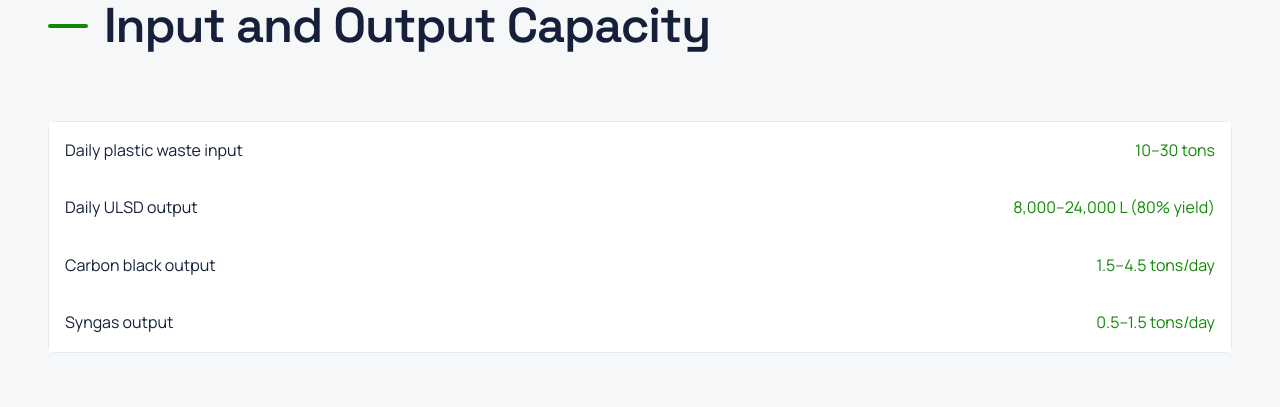
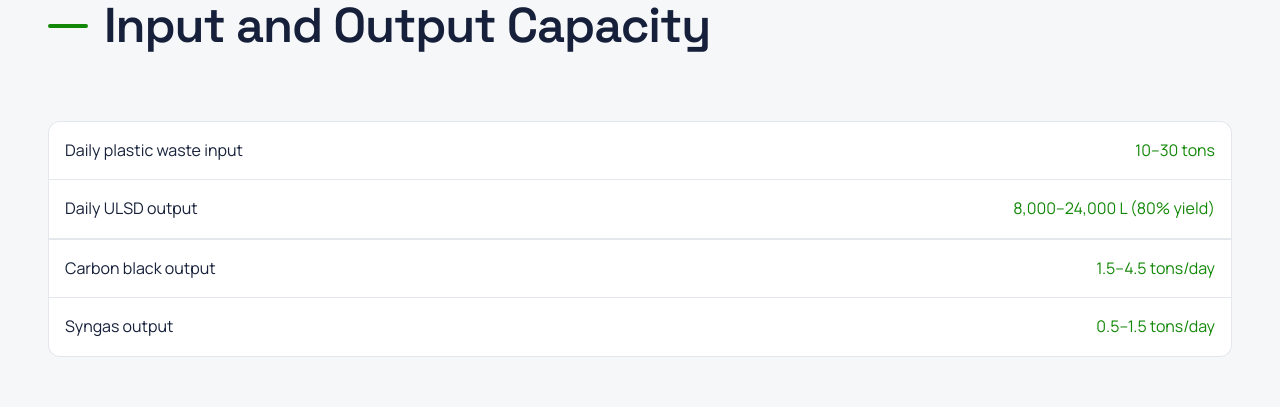
Before and after one commit to divyanshchahar/kinesis, a Next.js app: page /products/plastic_to_diesel in a window 1280 px wide. Shown: the part 940-1347 px from the top of the page. Built offline with nearby package versions, Linux system fonts and the light colour scheme.

Commit message:
updated styling

```diff
--- a/src/ui/layouts/CharactersticTableLayout.module.css
+++ b/src/ui/layouts/CharactersticTableLayout.module.css
@@ -2,6 +2,20 @@
     display: flex;
     flex-direction: column;
 
-    border-radius: var(--radius-2);
+    /*border-radius: var(--radius-2);*/
+    /*border: 1px solid var(--color-border);*/
+}
+
+.bordered {
     border: 1px solid var(--color-border);
 }
+
+.bordered:first-child {
+    border-radius: var(--radius-3) var(--radius-3) 0 0;
+    border-bottom: 0;
+}
+
+.bordered:last-child {
+    border-radius: 0 0 var(--radius-3) var(--radius-3);
+    border-top: 0;
+}
--- a/src/ui/layouts/CharctersticTableLayout.tsx
+++ b/src/ui/layouts/CharctersticTableLayout.tsx
@@ -23,7 +23,7 @@ export default function CharctersticTableLayout({
         <div className={`${colorScheme} ${addedStyle} ${styles.container}`}>
             {values.map((value, i) => (
                 <CharactersticCardLayout key={i} characterstic={value.characterstic} value={value.value}
-                                         colorScheme={colorScheme} version={version}/>
+                                         colorScheme={colorScheme} version={version} addedStyle={styles.bordered}/>
             ))}
         </div>
     )
```
